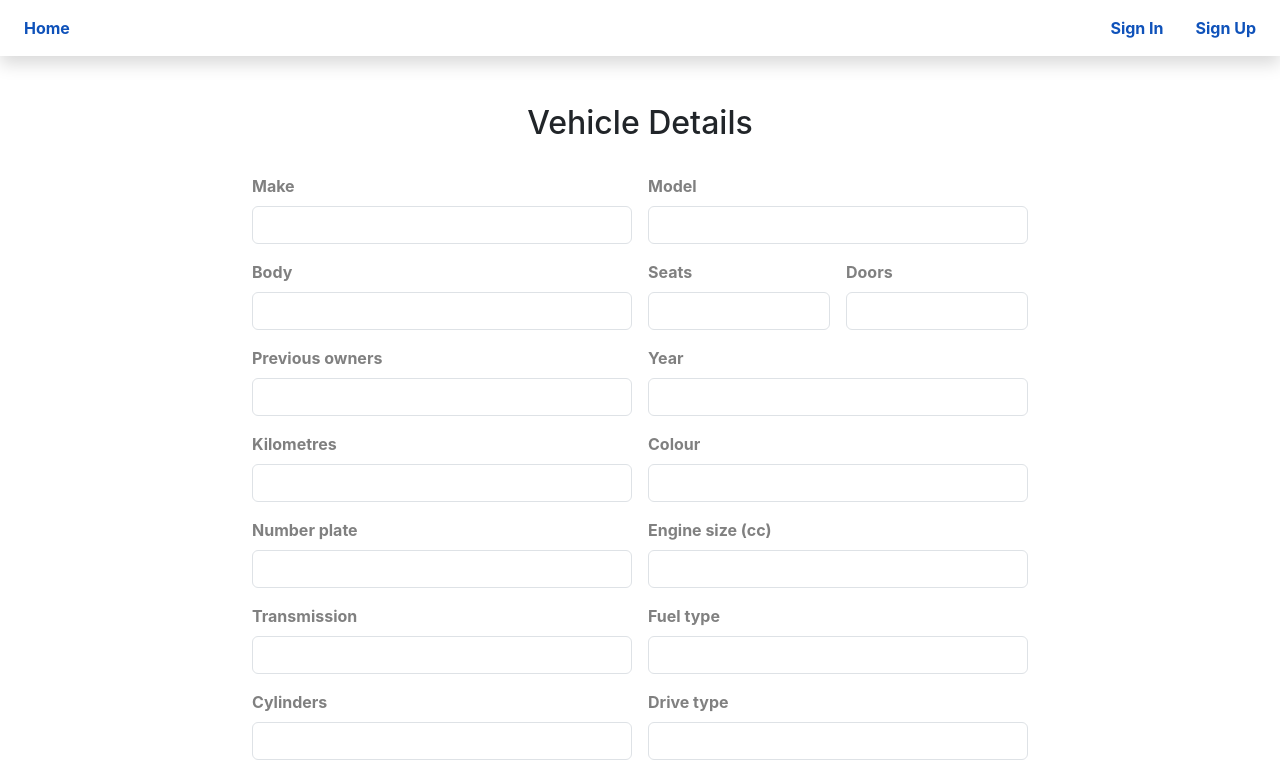
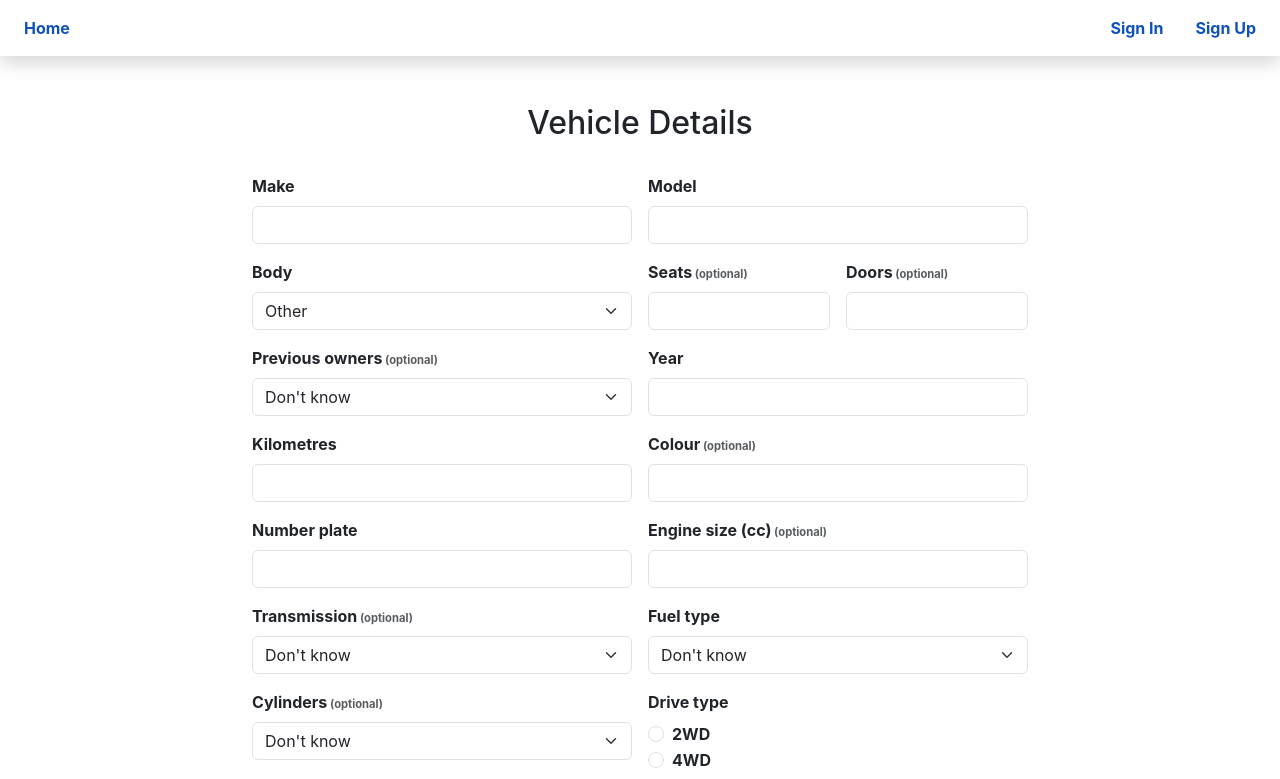
Before and after one commit to Bruhdus/motorix, a React (Create React App) app: page /postcar in a window 1280 px wide. Shown: the top 779 px of the page. Built offline with nearby package versions, Linux system fonts and the light colour scheme; no server answers.

Commit message:
finished up changing the the UI for the PostCarDetails page.

```diff
--- a/src/components/PostCar.jsx
+++ b/src/components/PostCar.jsx
@@ -26,6 +26,7 @@ const PostCar = () => {
 
     const handleCarUpdate = (updatedData) => {
         setCarData({ ...carData, ...updatedData });
+        console.log(carData)
     };
 
     return (
--- a/src/components/PostCarDetails.jsx
+++ b/src/components/PostCarDetails.jsx
@@ -8,10 +8,10 @@ const PostCarDetails = ({ carData, onCarUpdate }) => {
 
     return (
         <div className="mt-4">
-            <form className="row g-3 text-start" style={{ color: "gray", fontWeight: "bold" }}>
+            <form className="row g-3 text-start" style={{ fontWeight: "bold" }}>
                 <div className="col-md-6">
                     <label htmlFor="makeInput" className="form-label">Make</label>
-                    <input className="form-control" id="makeInput" type="text" name="make" onChange={handleInputChange} />
+                    <input className="form-control" id="makeInput" type="text" name="make" onChange={handleInputChange} required />
                 </div>
                 <div className="col-md-6">
                     <label htmlFor="modelInput" className="form-label">Model</label>
@@ -19,33 +19,59 @@ const PostCarDetails = ({ carData, onCarUpdate }) => {
                 </div>
 
                 <div className="col-md-6">
-                    <label htmlFor="bodyInput" className="form-label">Body</label>
-                    <input className="form-control" id="bodyInput" type="text" name="body" onChange={handleInputChange} />
+                    <label htmlFor="bodySelect" className="form-label">Body</label>
+                    <select className="form-select" id="bodySelect" name="body" onChange={handleInputChange}>
+                        <option value="Other">Other</option>
+                        <option value="Convertible">Convertible</option>
+                        <option value="Coupe">Coupe</option>
+                        <option value="Hatchback">Hatchback</option>
+                        <option value="Sedan">Sedan</option>
+                        <option value="Station Wagon">Station Wagon</option>
+                        <option value="RV/SUV">RV/SUV</option>
+                        <option value="Ute">Ute</option>
+                        <option value="Van">Van</option>
+                    </select>
                 </div>
                 <div className="col-md-3">
-                    <label htmlFor="seatsInput" className="form-label">Seats</label>
-                    <input className="form-control" id="seatsInput" type="text" name="seats" onChange={handleInputChange} />
+                    <label htmlFor="seatsInput" className="form-label">Seats
+                        <span className="text-muted" style={{ fontSize: '0.7rem' }}> (optional)</span>
+                    </label>
+                    <input className="form-control" id="seatsInput" type="number" name="seats" min="0" onChange={handleInputChange} />
                 </div>
                 <div className="col-md-3">
-                    <label htmlFor="doorsInput" className="form-label">Doors</label>
-                    <input className="form-control" id="doorsInput" type="text" name="doors" onChange={handleInputChange} />
+                    <label htmlFor="doorsInput" className="form-label">Doors
+                        <span className="text-muted" style={{ fontSize: '0.7rem' }}> (optional)</span>
+                    </label>
+                    <input className="form-control" id="doorsInput" type="number" name="doors" min="0" onChange={handleInputChange} />
                 </div>
 
                 <div className="col-md-6">
-                    <label htmlFor="prevOwnersInput" className="form-label">Previous owners</label>
-                    <input className="form-control" id="prevOwnersInput" type="number" name="previousOwners" onChange={handleInputChange} />
+                    <label htmlFor="prevOwnersSelect" className="form-label">Previous owners
+                        <span className="text-muted" style={{ fontSize: '0.7rem' }}> (optional)</span>
+                    </label>
+                    <select className="form-select" id="prevOwnersSelect" name="previousOwners" onChange={handleInputChange}>
+                        <option value="Don't know">Don't know</option>
+                        <option value="New">New</option>
+                        <option value="1 Owner">1 Owner</option>
+                        <option value="2 Owners">2 Owners</option>
+                        <option value="3 Owners">3 Owners</option>
+                        <option value="4 Owners">4 Owners</option>
+                        <option value="5+ Owners">5+ Owners</option>
+                    </select>
                 </div>
                 <div className="col-md-6">
                     <label htmlFor="yearInput" className="form-label">Year</label>
-                    <input className="form-control" id="yearInput" type="number" name="year" onChange={handleInputChange} />
+                    <input className="form-control" id="yearInput" type="number" name="year" min="0" onChange={handleInputChange} />
                 </div>
 
                 <div className="col-md-6">
                     <label htmlFor="kilometresInput" className="form-label">Kilometres</label>
-                    <input className="form-control" id="kilometresInput" type="text" name="kilometres" onChange={handleInputChange} />
+                    <input className="form-control" id="kilometresInput" type="number" name="kilometres" min="0" onChange={handleInputChange} />
                 </div>
                 <div className="col-md-6">
-                    <label htmlFor="colourInput" className="form-label">Colour</label>
+                    <label htmlFor="colourInput" className="form-label">Colour
+                        <span className="text-muted" style={{ fontSize: '0.7rem' }}> (optional)</span>
+                    </label>
                     <input className="form-control" id="colourInput" type="text" name="colour" onChange={handleInputChange} />
                 </div>
 
@@ -54,44 +80,99 @@ const PostCarDetails = ({ carData, onCarUpdate }) => {
                     <input className="form-control" id="numberPlateInput" type="text" name="numberPlate" onChange={handleInputChange} />
                 </div>
                 <div className="col-md-6">
-                    <label htmlFor="engineSizeInput" className="form-label">Engine size (cc)</label>
+                    <label htmlFor="engineSizeInput" className="form-label">Engine size (cc)
+                        <span className="text-muted" style={{ fontSize: '0.7rem' }}> (optional)</span>
+                    </label>
                     <input className="form-control" id="engineSizeInput" type="text" name="engineSize" onChange={handleInputChange} />
                 </div>
 
                 <div className="col-md-6">
-                    <label htmlFor="transmissionInput" className="form-label">Transmission</label>
-                    <input className="form-control" id="transmissionInput" type="text" name="transmission" onChange={handleInputChange} />
+                    <label htmlFor="transmissionInput" className="form-label">Transmission
+                        <span className="text-muted" style={{ fontSize: '0.7rem' }}> (optional)</span>
+                    </label>
+                    <select className="form-select" id="transmissionSelect" name="transmission" onChange={handleInputChange}>
+                        <option value="Don't know">Don't know</option>
+                        <option value="Manual">Manual</option>
+                        <option value="Automatic">Automatic</option>
+                        <option value="Tiptronic">Tiptronic</option>
+                    </select>
                 </div>
                 <div className="col-md-6">
                     <label htmlFor="fuelTypeInput" className="form-label">Fuel type</label>
-                    <input className="form-control" id="fuelTypeInput" type="text" name="fuelType" onChange={handleInputChange} />
+                    <select className="form-select" id="fuelTypeSelect" name="fuelType" onChange={handleInputChange}>
+                        <option value="Don't know">Don't know</option>
+                        <option value="Petrol">Petrol</option>
+                        <option value="Diesel">Diesel</option>
+                        <option value="Hybrid">Hybrid</option>
+                        <option value="Electric">Electric</option>
+                        <option value="Plug-in Hybrid">Plug-in Hybrid</option>
+                        <option value="LPG">LPG</option>
+                        <option value="Other">Other</option>
+                    </select>
                 </div>
 
                 <div className="col-md-6">
-                    <label htmlFor="cylindersInput" className="form-label">Cylinders</label>
-                    <input className="form-control" id="cylindersInput" type="text" name="cylinders" onChange={handleInputChange} />
+                    <label htmlFor="cylindersInput" className="form-label">Cylinders
+                        <span className="text-muted" style={{ fontSize: '0.7rem' }}> (optional)</span>
+                    </label>
+                    <select className="form-select" id="cylindersSelect" name="cylinders" onChange={handleInputChange}>
+                        <option value="Don't know">Don't know</option>
+                        <option value="Rotary">Rotary</option>
+                        <option value="4-cylinder">4-cylinder</option>
+                        <option value="5-cylinder">5-cylinder</option>
+                        <option value="6-cylinder">6-cylinder</option>
+                        <option value="8-cylinder">8-cylinder</option>
+                        <option value="10-cylinder">10-cylinder</option>
+                        <option value="12-cylinder">12-cylinder</option>
+                    </select>
                 </div>
                 <div className="col-md-6">
                     <label htmlFor="4wdInput" className="form-label">Drive type</label>
-                    <input className="form-control" id="4wdInput" type="text" name="driveType" onChange={handleInputChange} />
+                    <div class="form-check">
+                        <input class="form-check-input" type="radio" name="driveType" id="2wdRadio" value={"2WD"} onChange={handleInputChange} />
+                        <label class="form-check-label" htmlFor="2wdRadio">
+                            2WD
+                        </label>
+                    </div>
+                    <div class="form-check">
+                        <input class="form-check-input" type="radio" name="driveType" id="4wdRadio" value={"4WD"} onChange={handleInputChange} />
+                        <label class="form-check-label" htmlFor="4wdRadio">
+                            4WD
+                        </label>
+                    </div>
                 </div>
 
                 <div className="col-md-6">
-                    <label htmlFor="regoInput" className="form-label">Registration expiry</label>
+                    <label htmlFor="regoInput" className="form-label">Registration expiry
+                        <span className="text-muted" style={{ fontSize: '0.7rem' }}> (optional)</span>
+                    </label>
                     <input className="form-control" id="regoInput" type="text" name="regoExpiryDate" onChange={handleInputChange} />
                 </div>
                 <div className="col-md-6">
-                    <label htmlFor="wofInput" className="form-label">WoF expiry</label>
+                    <label htmlFor="wofInput" className="form-label">WoF expiry
+                        <span className="text-muted" style={{ fontSize: '0.7rem' }}> (optional)</span>
+                    </label>
                     <input className="form-control" id="wofInput" type="text" name="wofExpiryDate" onChange={handleInputChange} />
                 </div>
 
                 <div className="col-12">
                     <label htmlFor="orcInput" className="form-label">Are on road costs included?</label>
-                    <input className="form-control" id="orcInput" type="text" name="orcIncluded" onChange={handleInputChange} />
+                    <div class="form-check">
+                        <input class="form-check-input" type="radio" name="orcIncluded" id="orcYes" value={"2WD"} onChange={handleInputChange} />
+                        <label class="form-check-label" htmlFor="orcYes">
+                            Yes - The car is sold with a valid WoF, Rego and road user charges
+                        </label>
+                    </div>
+                    <div class="form-check">
+                        <input class="form-check-input" type="radio" name="orcIncluded" id="orcNo" value={"4WD"} onChange={handleInputChange} />
+                        <label class="form-check-label" htmlFor="orcNo">
+                            No
+                        </label>
+                    </div>
                 </div>
 
-                <div class="col-12">
-                    <button type="submit" class="btn" style={primaryButton}>Go to Listing Details</button>
+                <div className="col-12">
+                    <button type="submit" className="btn" style={primaryButton}>Go to Listing Details</button>
                 </div>
             </form>
         </div >
```
Also changed, not shown: 2 other files (tests, documents, lock files or other folders).
